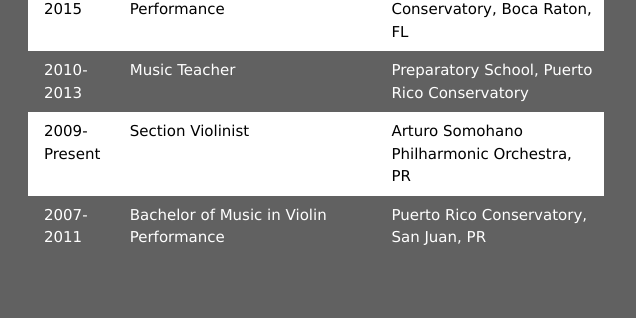
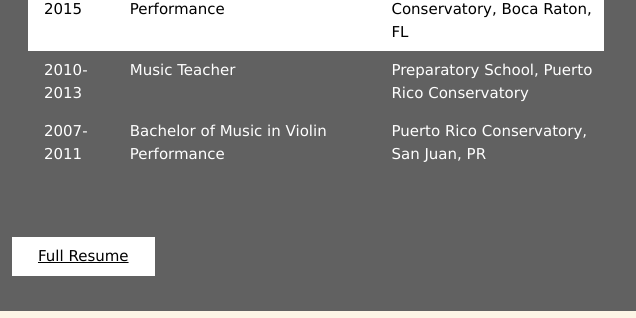
Before and after one commit to marrero-solis/lilliana, a plain HTML site: page index.html in a window 1280 px wide. Shown: the part 1189-1507 px from the top of the page, 644-1280 px from the left. Drawn offline with nearby package versions, Linux system fonts and the light colour scheme.

Commit message:
Update index.html

```diff
--- a/index.html
+++ b/index.html
@@ -110,12 +110,7 @@
             <td>Music Teacher</td>
             <td>Preparatory School, Puerto Rico Conservatory</td>
           </tr>
-          <tr class="w3-white">
-            <td>2009-Present</td>
-            <td>Section Violinist</td>
-            <td>Arturo Somohano Philharmonic Orchestra, PR</td>
-          </tr>
-          <tr class="w3-hide-medium">
+          <tr class="w3-hide-medium" "w3-white">
             <td>2007-2011</td>
             <td>Bachelor of Music in Violin Performance</td>
             <td>Puerto Rico Conservatory, San Juan, PR</td>
```
